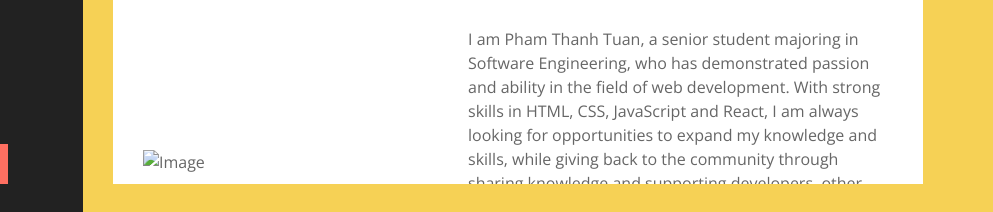
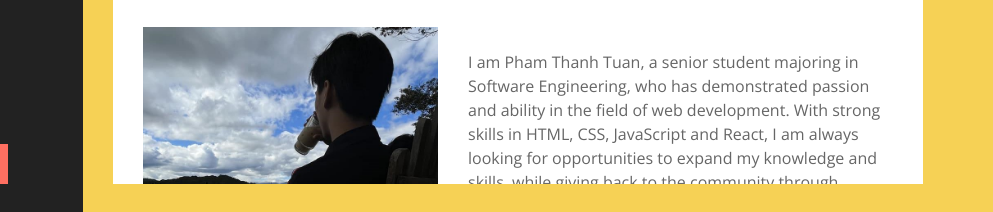
Before and after one commit to tuilatuan/Portfolio, a plain HTML site: page index.html in a window 1280 px wide. Shown: the part 586-798 px from the top of the page, 287-1280 px from the left. Drawn offline with nearby package versions, Linux system fonts and the light colour scheme.

Commit message:
update img about me

```diff
--- a/index.html
+++ b/index.html
@@ -127,7 +127,7 @@
             </div>
             <div class="row align-items-center">
               <div class="col-md-6 col-lg-5">
-                <img src="img/about.jpg" alt="Image" />
+                <img src="img/img-main.jpg" alt="Image" />
               </div>
               <div class="col-md-6 col-lg-7">
                 <p>
```
